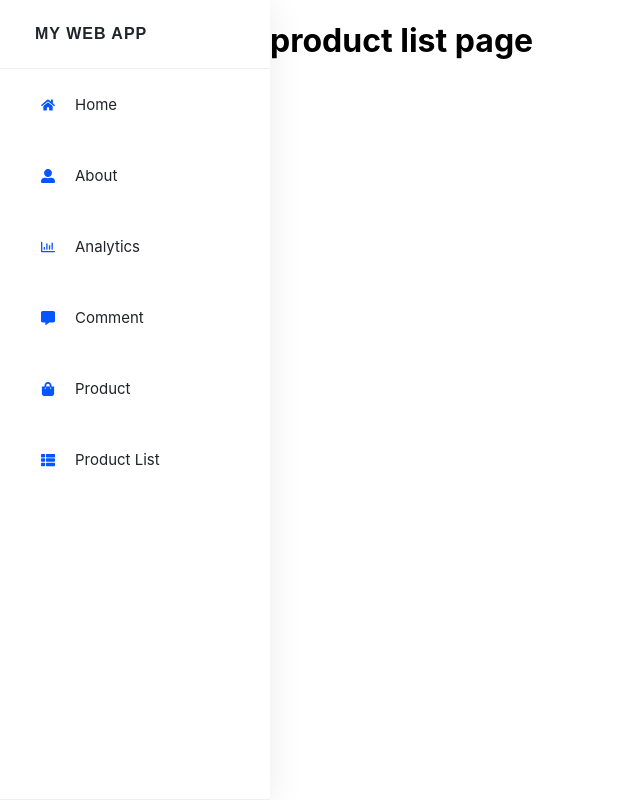
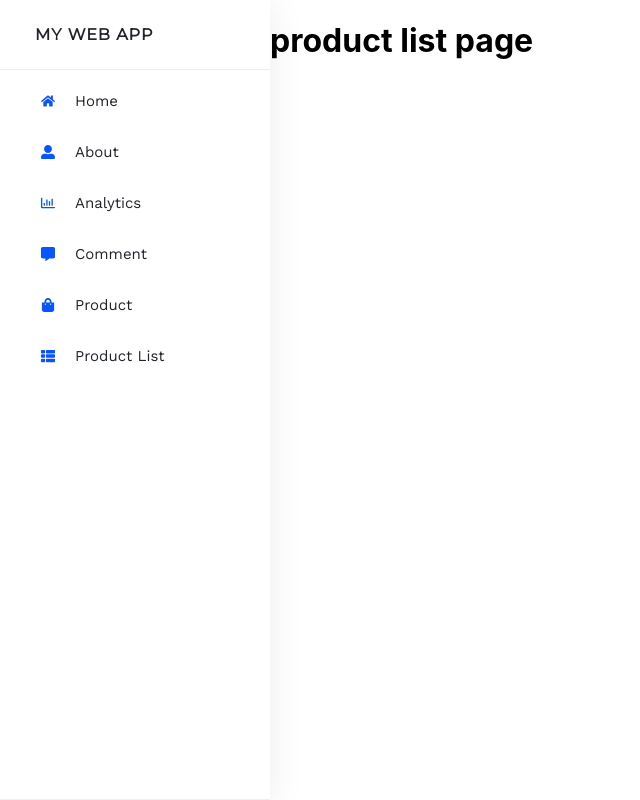
Before and after one commit to michael071788/MyReactWebAppPractice, a React (Create React App) app: page /productList in a window 1280 px wide. Shown: the whole page, without its empty margins (0-640 px from the left). Built offline with nearby package versions, Linux system fonts and the light colour scheme.

Commit message:
added work sans and montserrat font family
re-adjust the padding of sidebar menu

```diff
--- a/package.json
+++ b/package.json
@@ -3,6 +3,8 @@
   "version": "0.1.0",
   "private": true,
   "dependencies": {
+    "@fontsource/montserrat": "^4.5.12",
+    "@fontsource/work-sans": "^4.5.11",
     "@testing-library/jest-dom": "^5.16.5",
     "@testing-library/react": "^13.3.0",
     "@testing-library/user-event": "^13.5.0",
--- a/src/components/SideBarContent.jsx
+++ b/src/components/SideBarContent.jsx
@@ -1,4 +1,6 @@
-import "./../styles/Custom.scss"
+import "./../styles/Custom.scss";
+import "@fontsource/work-sans";
+import "@fontsource/montserrat";
 import React, { useState } from "react";
 import { Link } from 'react-router-dom';
 import {
@@ -66,12 +68,13 @@ const SideBarContent = ({ image, collapsed, rtl, toggled, handleToggleSidebar })
 
     const _menuItemText = {
         color: "#21232A",
+        fontfamily: "Work Sans",
 
     }
 
     return (
         <div className="sidebar">
-            <ProSidebar image={false} rtl={rtl} collapsed={isOpen} breakPoint="md">
+            <ProSidebar image={false} rtl={rtl} collapsed={isOpen} breakPoint="xs">
                 <SidebarHeader>
                 <div style={{
                         display: "flex",
@@ -84,19 +87,19 @@ const SideBarContent = ({ image, collapsed, rtl, toggled, handleToggleSidebar })
                             <div style={{ overflow: 'hidden', textOverflow: 'ellipsis', whiteSpace: 'nowrap',
                             letterSpacing: "1px", cursor: "pointer",
                             fontWeight: 750,
-                            fontFamily: "sans-serif",
+                            fontFamily: "Montserrat",
                             ..._menuItemText }}>MY WEB APP</div>
                     </div>
                 </SidebarHeader>
-                <SidebarContent>
+                <SidebarContent style={{paddingTop: "5px"}}>
 
                 {
                    menuItem.map((item, index)=>(
-                    <Menu iconShape="circle">
-                        <MenuItem className="myLink" icon={item.icon}><div style={_menuItemText}>{item.name} <Link to={item.path} /></div></MenuItem>
+                    <Menu style={{padding: "0px"}} iconShape="circle">
+                        <MenuItem className="myLink" icon={item.icon}><div style={{color: "#21232A",fontFamily: "Work Sans"}}>{item.name} <Link to={item.path} /></div></MenuItem>
                     </Menu>
                    ))
-               }
+                }
 
 
                  {/* <Menu iconShape="circle">
--- a/src/styles/Custom.scss
+++ b/src/styles/Custom.scss
@@ -12,6 +12,7 @@ $sidebar-collapsed-width: 100px ;
     box-shadow: 0px 4px 34px rgba(0, 0, 0, 0.08);
   }
 
+
 .badge {
 padding: 3px 6px;
 font-size: 9px;
```
Also changed, not shown: 2 other files (tests, documents, lock files or other folders).
